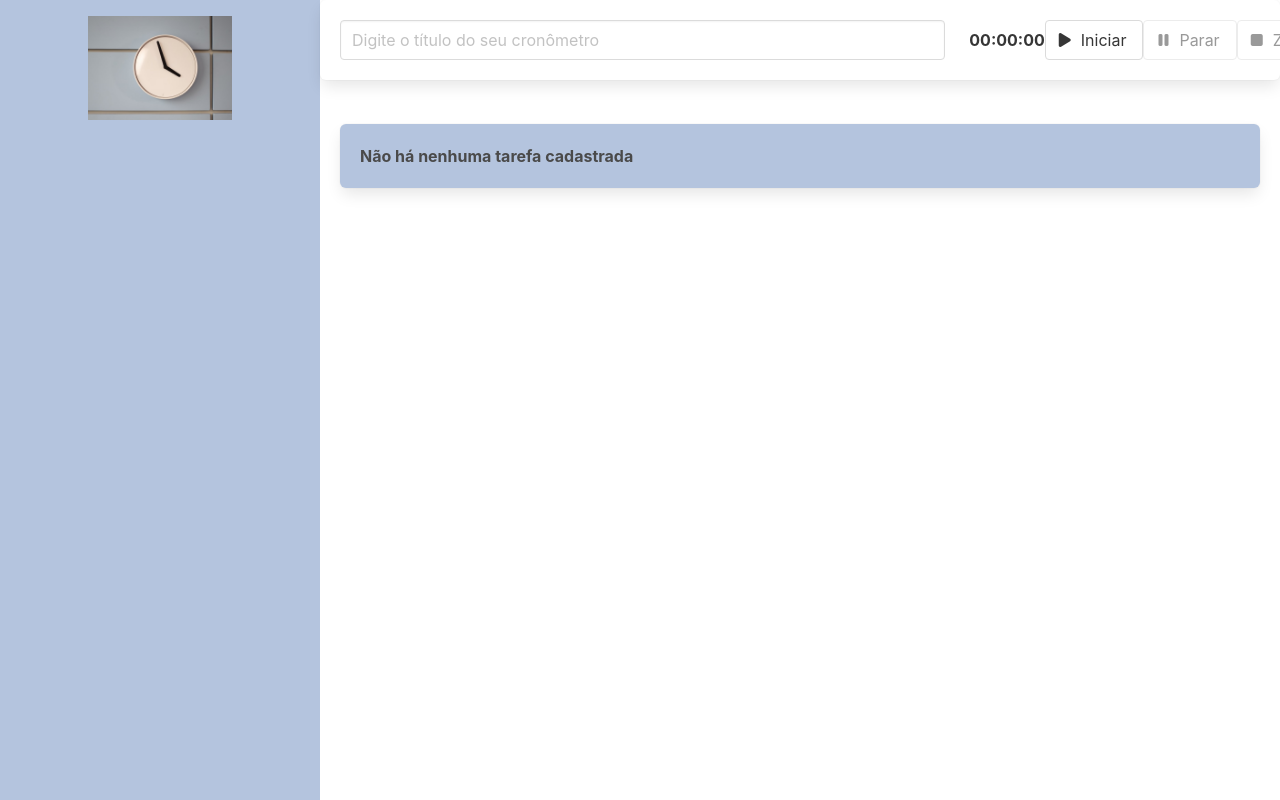
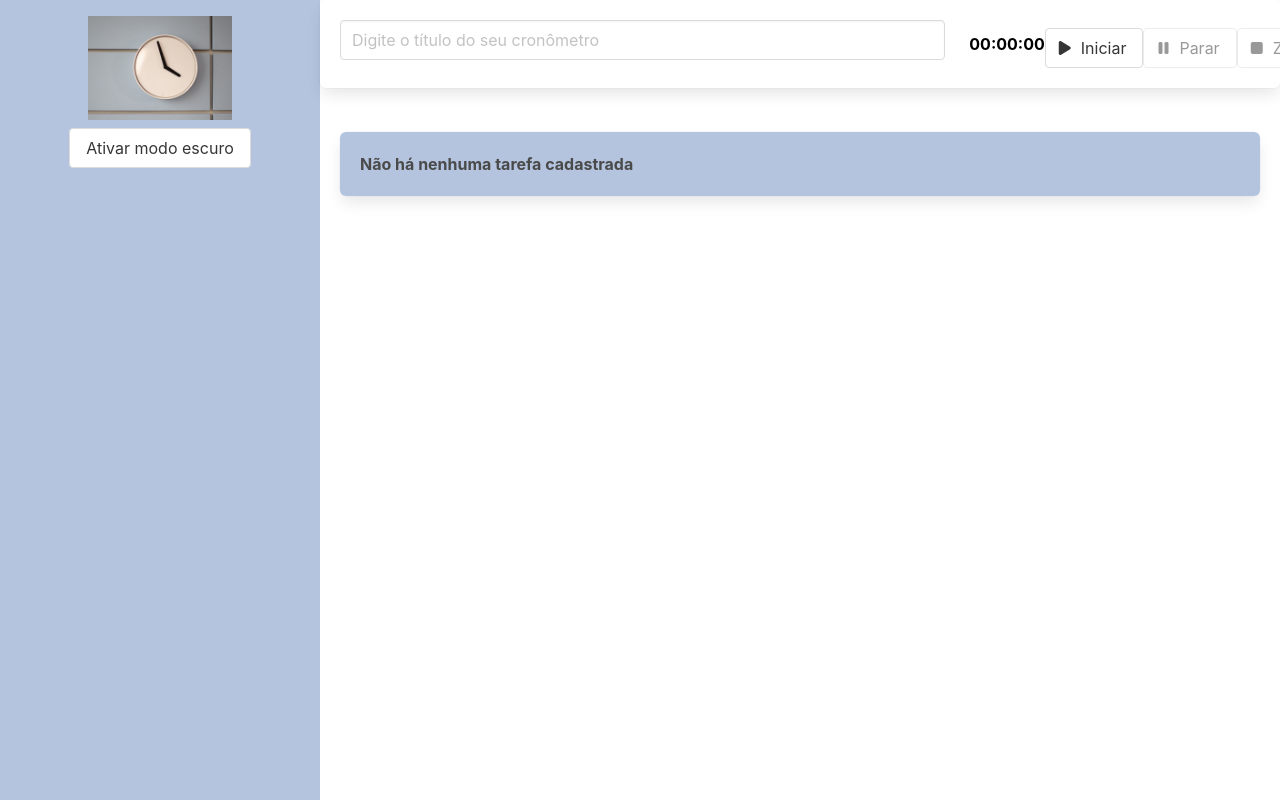
Before and after one commit to DavidGabrielBJorge/cronometro-vue, a Vue app: page / in a window 1280 px wide. Shown: the top 800 px of the page. Built offline with nearby package versions, Linux system fonts and the light colour scheme.

Commit message:
add: adicionando o modo escuro

```diff
--- a/src/App.vue
+++ b/src/App.vue
@@ -1,10 +1,10 @@
 <template>
   <!-- Usando a biblioteca Bulma para estilizar o site, nesse caso implica um layout de colunas, o "s-gapless" indica sem espaçamento entre essas colunas e "is-multiline" indica que permite múltiplas linhas-->
-  <main class="columns is-gapless is-multiline">
+  <main class="columns is-gapless is-multiline" :class="{ 'modo-escuro': modoEscuroAtivo }">
     <div class="column is-one-quarter">
-      <BarraLateral/>
+      <BarraLateral @temaAlterado="trocarTema"/>
     </div>
-    <div class="column is-three-quarter">
+    <div class="column is-three-quarter conteudo">
       <FormularioCronometro @aoSalvarTarefa="salvarTarefa"/>
 
       <div class="lista">
@@ -39,7 +39,8 @@ export default defineComponent({
   },
   data(){
     return{
-      tarefas: [] as InterfaceTarefas[] //Criando uma lista de tarefas
+      tarefas: [] as InterfaceTarefas[], //Criando uma lista de tarefas
+      modoEscuroAtivo: false
     }
   },
   computed:{
@@ -52,6 +53,10 @@ export default defineComponent({
     //criando a função de salvar a tarefa
     salvarTarefa(tarefa: InterfaceTarefas){
       this.tarefas.push(tarefa)//adicionando a tarefa na lista tarefas
+    },
+    trocarTema(modoEscuroAtivo: boolean){
+      this.modoEscuroAtivo = modoEscuroAtivo
+
     }
   }
 });
@@ -62,4 +67,18 @@ export default defineComponent({
 .lista{
   padding: 1.25rem;
 }
+
+main{
+  --bg-primary: #fff;
+  --text-primary: #000;
+}
+
+main.modo-escuro{
+  --bg-primary: #263337;
+  --text-primary: #ddd;
+}
+
+.conteudo{
+  background-color: var(--bg-primary)
+}
 </style>
--- a/src/components/BarraLateral.vue
+++ b/src/components/BarraLateral.vue
@@ -3,6 +3,9 @@
         <h1>
             <img src="../assets/cronometro.jpg" alt="">
         </h1>
+        <button class="button" @click="alterarTema">
+          {{ textoBotao }}
+        </button>
     </header>
 </template>
 
@@ -12,17 +15,42 @@ import { defineComponent } from 'vue'
 
 //Vai exportar o componente criado
 export default defineComponent({
-    name: 'BarraLateral'
+    name: 'BarraLateral',
+    emits:['temaAlterado'],
+    data(){
+      return{
+        modoEscuroAtivo: false
+      }
+    },
+    computed:{
+      textoBotao(){
+        if(this.modoEscuroAtivo){
+          return 'Desativar modo escuro'
+        }
+        return 'Ativar modo escuro'
+      }
+    },
+    methods:{
+      alterarTema(){
+        this.modoEscuroAtivo=!this.modoEscuroAtivo
+        this.$emit('temaAlterado', this.modoEscuroAtivo)
+      }
+    }
 })
 </script>
 
 <style>
 /*Estlização do componente */
+
+button{
+  margin-top: 0.5rem;
+}
 header {
   padding: 1rem;
   background: #b4c4de;
   width: 100%;
   height: 100vh;
+  text-align: center;
 }
 img{
   display: block;
@@ -37,3 +65,9 @@ img{
   }
 }
 </style>
+
+<!--
+Crédito da foto:
+EKATERINA BOLOVTSOVA
+
+-->
--- a/src/components/BoxCronometro.vue
+++ b/src/components/BoxCronometro.vue
@@ -1,5 +1,5 @@
 <template>
-    <div class="box has-text-weight-bold">
+    <div class="box has-text-weight-bold" :style="estilos"><!--Outra forma de estilizar um componente-->
           <slot></slot><!--O que estiver dentro do slot será renderizado-->
     </div>
 </template>
@@ -8,12 +8,22 @@
 import { defineComponent } from 'vue'
 
 export default defineComponent({
-    name: "BoxCronometro"
+    name: "BoxCronometro",
+    data(){
+        return{
+            estilos:{
+                'background-color': '#b4c4de'
+            }
+
+
+        }
+    }
 })
 </script>
-
+<!--
 <style scoped>
 .box{
     background: #b4c4de;
 }
 </style>
+-->
--- a/src/components/CronometroAplicacao.vue
+++ b/src/components/CronometroAplicacao.vue
@@ -1,6 +1,6 @@
 <template>
     <section>
-        <strong>{{ tempoDecorrido }}</strong><!--O Vue não vai enxergar o tempoDecorrido como uma função mas sim uma propriedade do componente porém calculado-->
+        <strong class="display">{{ tempoDecorrido }}</strong><!--O Vue não vai enxergar o tempoDecorrido como uma função mas sim uma propriedade do componente porém calculado-->
     </section>
 </template>
 
@@ -30,3 +30,10 @@ export default defineComponent({
     }
 })
 </script>
+
+<style scoped>
+
+.display{
+    color: var(--text-primary);
+}
+</style>
--- a/src/components/FormularioCronometro.vue
+++ b/src/components/FormularioCronometro.vue
@@ -1,5 +1,5 @@
 <template>
-    <div class="box">
+    <div class="box formulario">
         <div class="columns">
             <!--Coluna do título de cada rodada cronometrada-->
             <div class="column is-8" role="form" aria-label="Formulário para a criação de um novo título de cronômetro">
@@ -42,3 +42,11 @@ export default defineComponent({
 
 })
 </script>
+
+<style>
+.formulario{
+    color: var(--text-primary);
+    background-color: var(--bg-primary);
+}
+
+</style>
```
